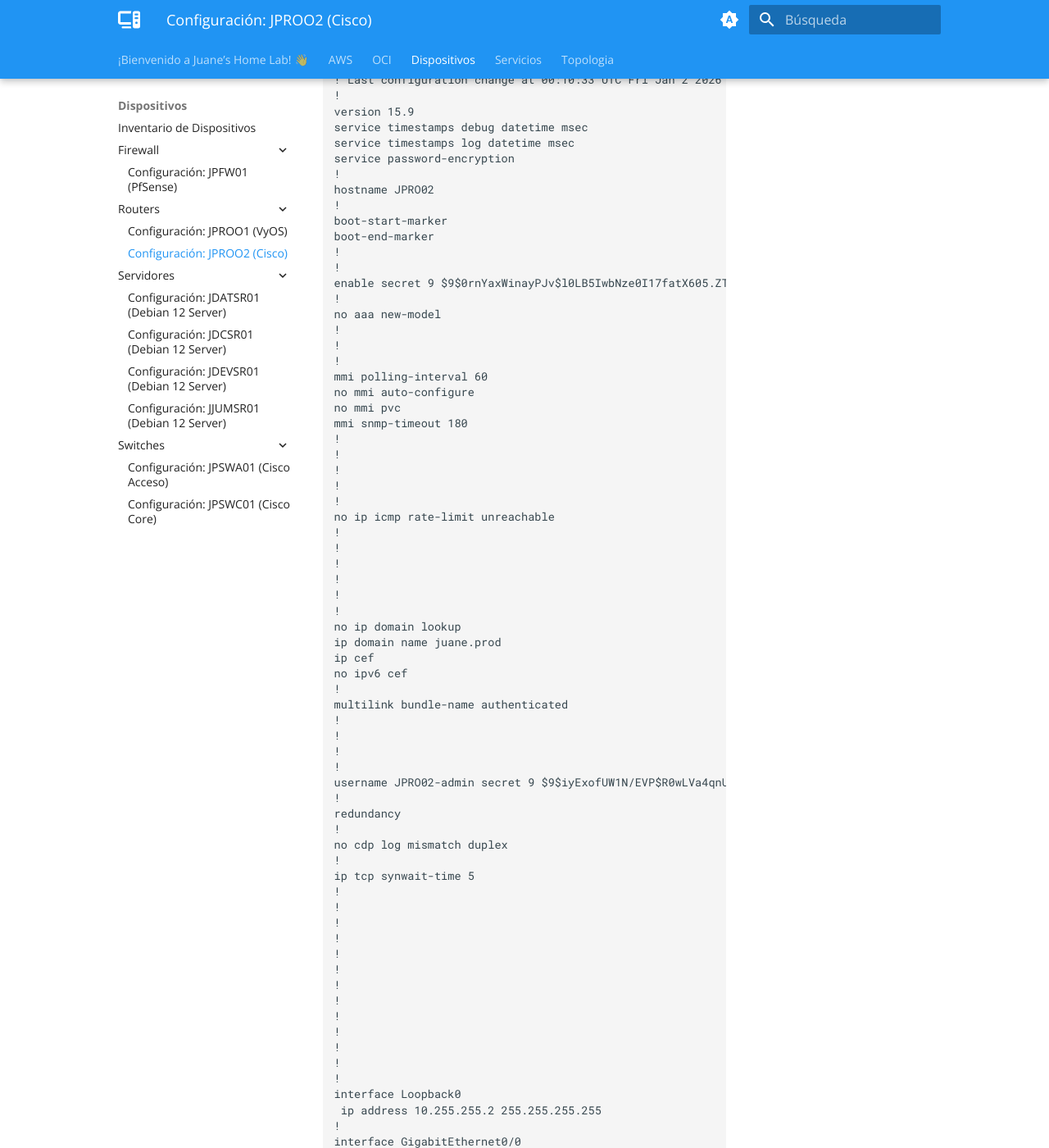
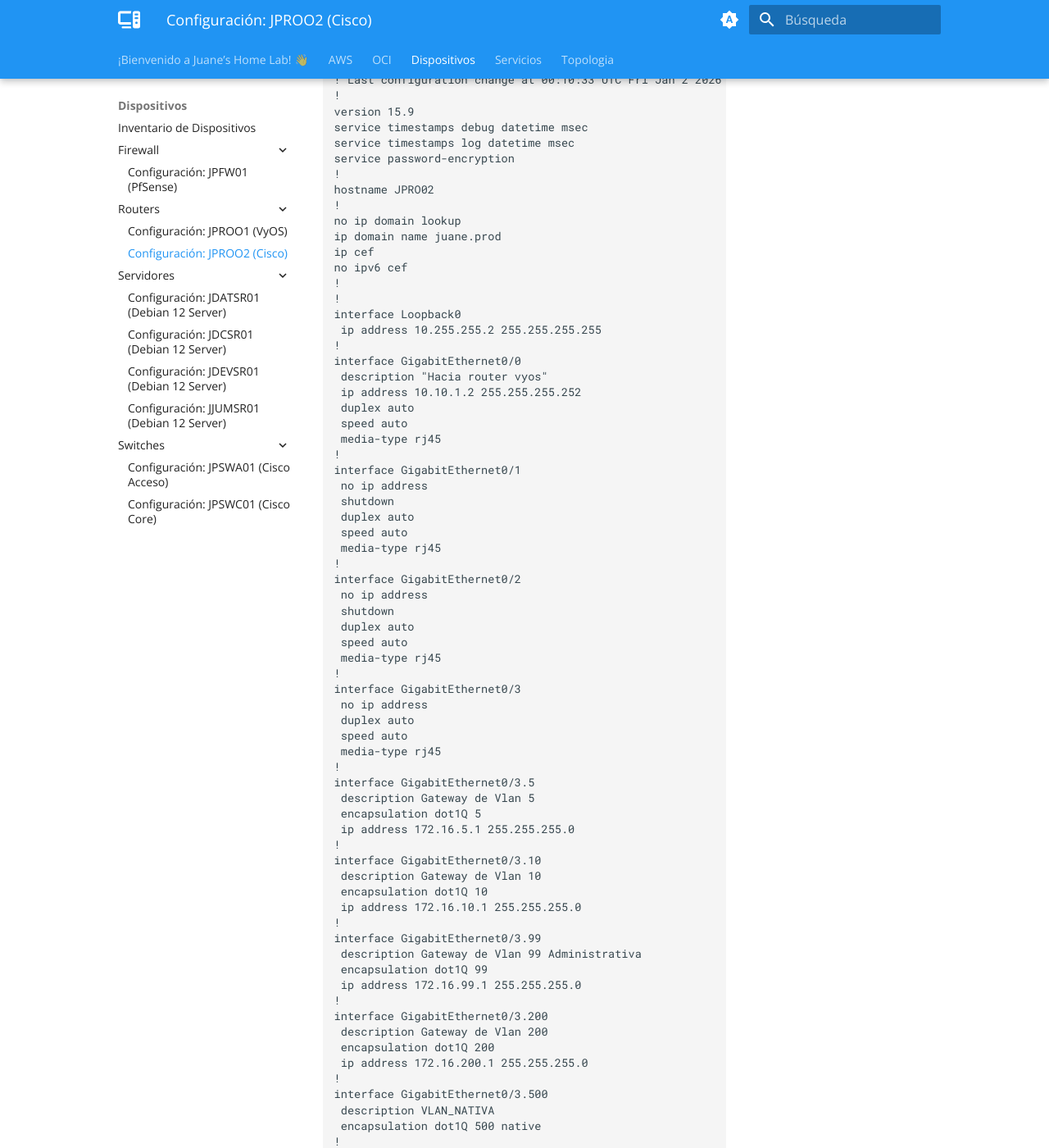
Before and after one commit to JuanStKennedy/MkDocsJuaneInfra, an MkDocs documentation site: the page built from docs/dispositivos/routers/jpro02.md, in a window 1280 px wide and 1400 px high, scrolled down 301 px. Shown: the whole window at 82% size. Built offline with MkDocs 1.6.1 and Material for MkDocs 9.7.7, drawn with Linux system fonts in a browser that asks for light colours; comment, search, counter and statistics services are not loaded.

Commit message:
cambios en config de archivos

```diff
--- a/docs/dispositivos/routers/jpro02.md
+++ b/docs/dispositivos/routers/jpro02.md
@@ -14,60 +14,10 @@ service password-encryption
 !
 hostname JPRO02
 !
-boot-start-marker
-boot-end-marker
-!
-!
-enable secret 9 $9$0rnYaxWinayPJv$l0LB5IwbNze0I17fatX605.ZTk5jeUf/wL8MXqX08.Y
-!
-no aaa new-model
-!
-!
-!
-mmi polling-interval 60
-no mmi auto-configure
-no mmi pvc
-mmi snmp-timeout 180
-!
-!
-!
-!
-!
-no ip icmp rate-limit unreachable
-!
-!
-!
-!
-!
-!
 no ip domain lookup
 ip domain name juane.prod
 ip cef
 no ipv6 cef
-!
-multilink bundle-name authenticated
-!
-!
-!
-!
-username JPRO02-admin secret 9 $9$iyExofUW1N/EVP$R0wLVa4qnUVBwatPkLVrryzTb.MU7wmomuLHu2HzdLk
-!
-redundancy
-!
-no cdp log mismatch duplex
-!
-ip tcp synwait-time 5
-!
-!
-!
-!
-!
-!
-!
-!
-!
-!
-!
 !
 !
 interface Loopback0
```
Also changed, not shown: docs/dispositivos/routers/jpro01.md (+0 -8 lines), docs/dispositivos/switches/jpswa01.md (+0 -30 lines), docs/dispositivos/switches/jpswc01.md (+0 -30 lines).
